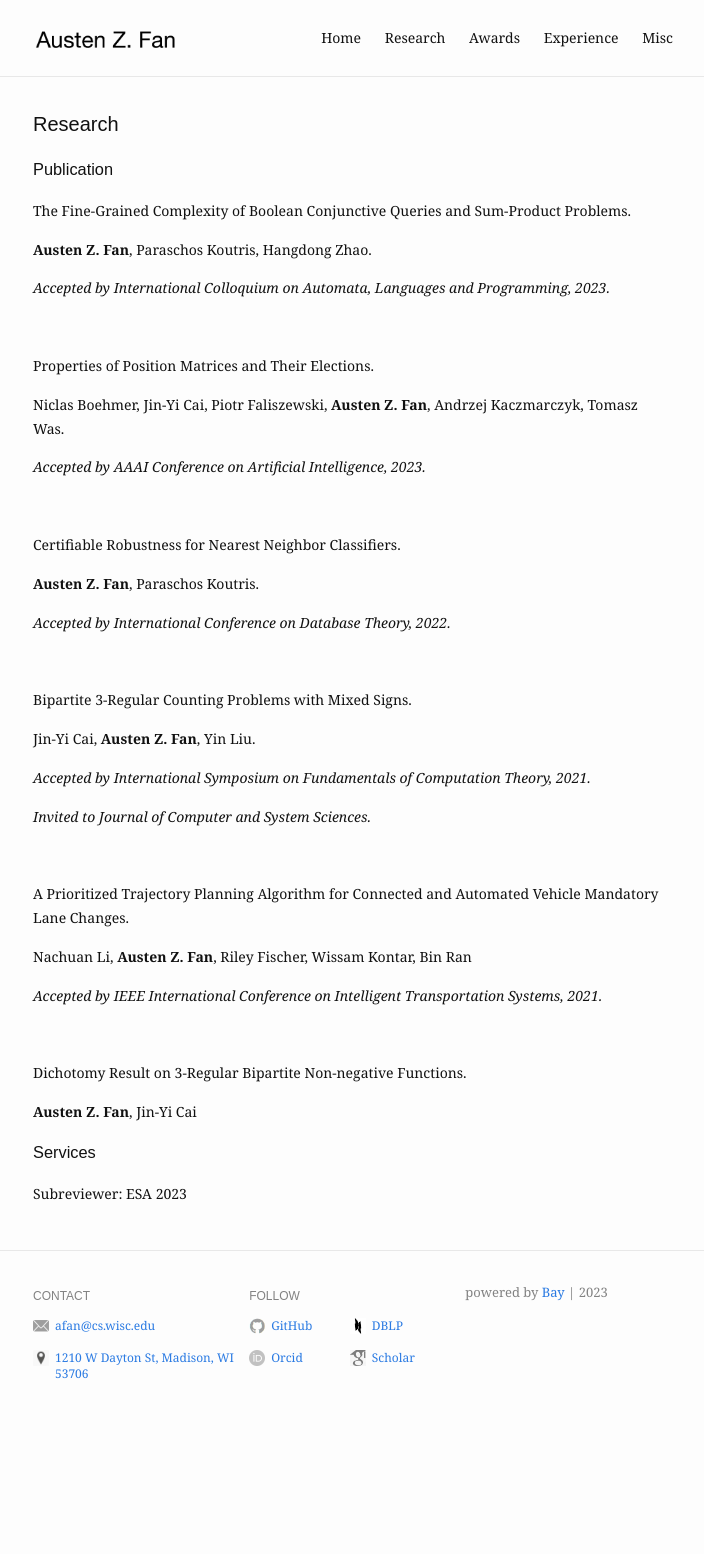
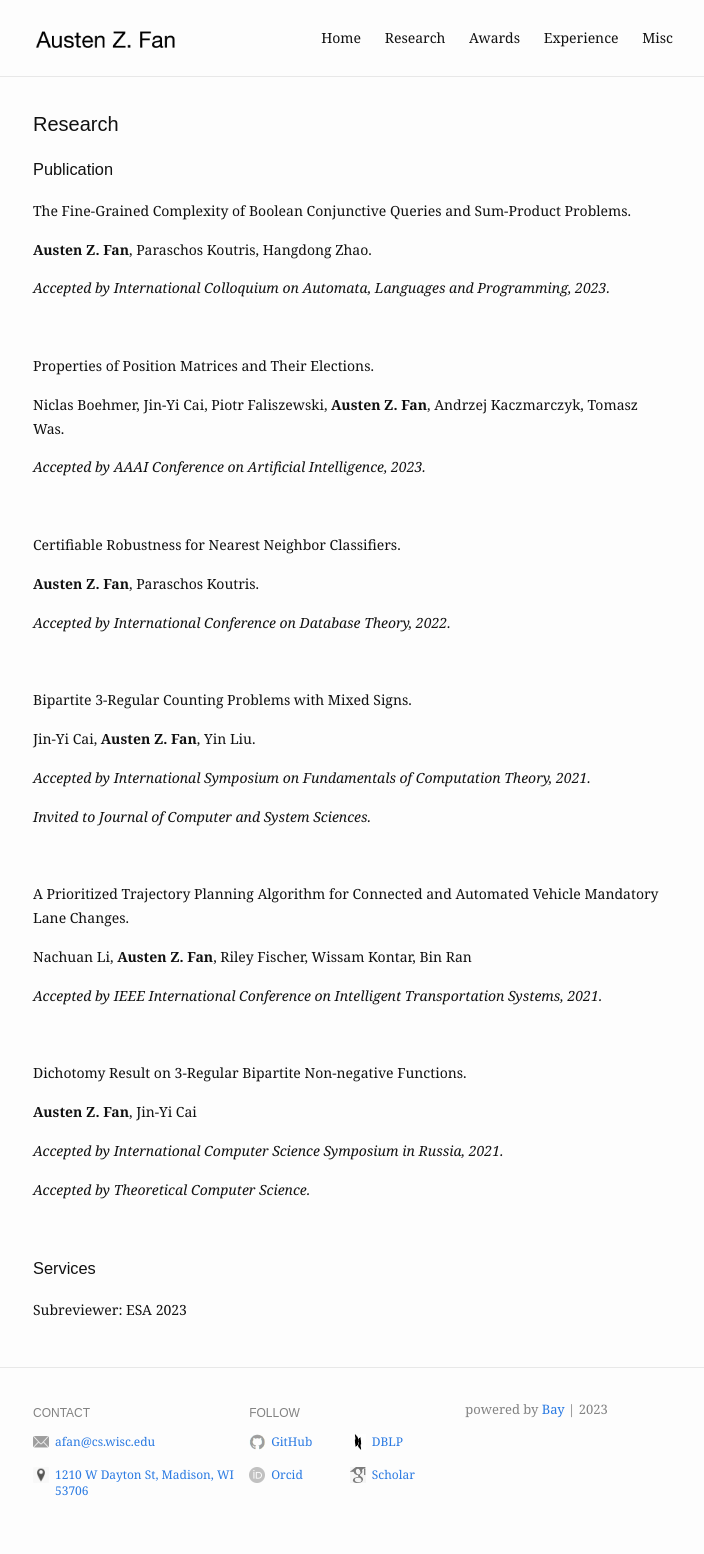
Before and after one commit to Austen-Z-Fan/Austen-Z-Fan.github.io, a Jekyll site: the page built from research.md, in a window 1280 px wide. Shown: the whole page, without its empty margins (287-991 px from the left). Built offline with Jekyll 4.4.1, drawn with Linux system fonts in a browser that asks for light colours; before the commit the page ends 1437 px from its top, so only the background shows below that.

Commit message:
Update research.md

```diff
--- a/research.md
+++ b/research.md
@@ -51,5 +51,11 @@ Dichotomy Result on 3-Regular Bipartite Non-negative Functions.
 
 **Austen Z. Fan**, Jin-Yi Cai
 
+*Accepted by International Computer Science Symposium in Russia, 2021.*
+
+*Accepted by Theoretical Computer Science.*
+
+<br />
+
 ### Services
 Subreviewer: ESA 2023
```
